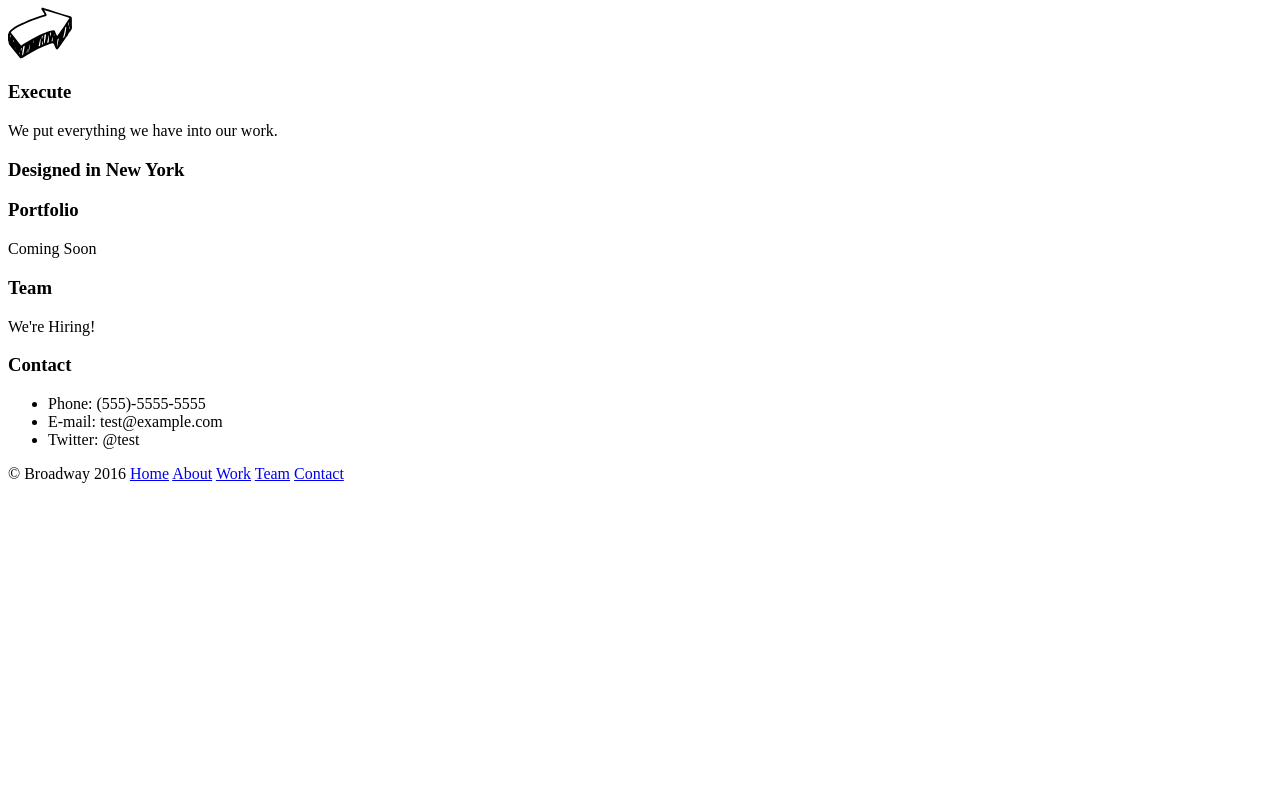
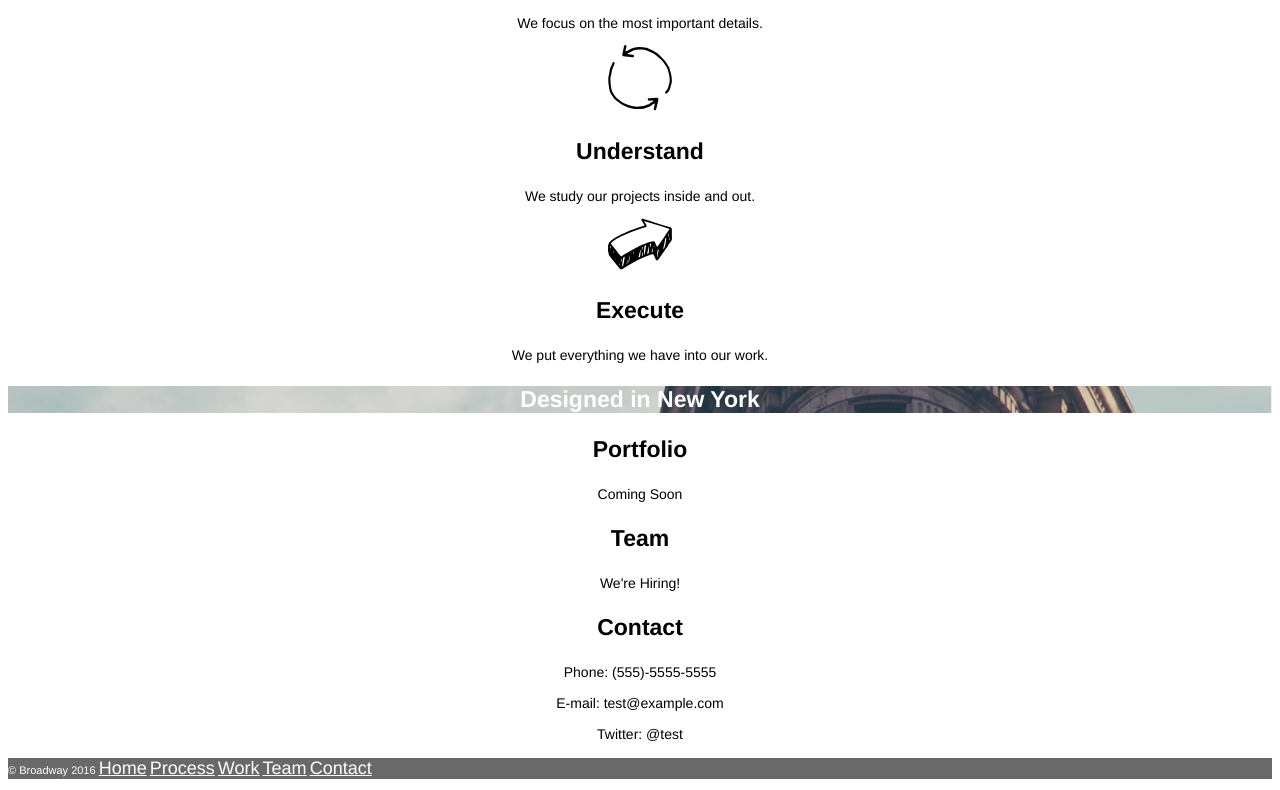
Before and after one commit to LeonardoAguilera/Broadway, a plain HTML site: page index.html in a window 1280 px wide. Shown: the part 526-1316 px from the top of the page. Before the commit the page ends 1025 px from the top, so only its background shows below. Drawn offline with Linux system fonts and the light colour scheme.

Commit message:
Add better divison between sections in the markup, add Styling

```diff
--- a/index.html
+++ b/index.html
@@ -3,16 +3,17 @@
 <head>
     <meta charset="UTF-8">
     <meta name="viewport" content="width=device-width, initial-scale=1.0">
-    <meta http-equiv="X-UA-Compatible" content="ie=edge">
+		<meta http-equiv="X-UA-Compatible" content="ie=edge">
+		<link rel="stylesheet" href="./resources/css/style.css">
     <title>Broadway Design</title>
 </head>
 <body>
 	<div id="home">
-		<h1>Broadway Design</h1>
+		<h1 class="whiteFont">Broadway Design</h1>
 		<nav>
 			<ul>
 				<li><a href="#home">Home</a></li>
-				<li><a href="#about">About</a></li>
+				<li><a href="#process">Process</a></li>
 				<li><a href="#work">Work</a></li>
 				<li><a href="#team">Team</a></li>
 				<li><a href="#contact">Contact</a></li>
@@ -20,7 +21,7 @@
 		</nav>
 	</div>
 
-	<div id="about">
+	<div id="process">
 		<h2>Our Process</h2>
 
 		<img src="./resources/images/identify.svg" alt="">
@@ -34,17 +35,21 @@
 		<img src="./resources/images/execute.svg" alt="">
 		<h3>Execute</h3>
 		<p>We put everything we have into our work.</p>
+
+		<h3 class="whiteFont flatironBg">Designed in New York</h3>
 	</div>
 
 	<div id="work">
-		<h3>Designed in New York</h3>
-
 		<h3>Portfolio</h3>
 		<p>Coming Soon</p>
+	</div>
 
+	<div id="team">
 		<h3>Team</h3>
 		<p>We're Hiring!</p>
+	</div>
 
+	<div id="contact">
 		<h3>Contact</h3>
 		<ul>
 			<li>Phone: (555)-5555-5555</li>
@@ -53,8 +58,8 @@
 		</ul>
 	</div>
 
-	<footer>
-		<p>&copy; Broadway 2016 <a href="#home">Home</a> <a href="#about">About</a> <a href="#work">Work</a> <a href="#team">Team</a> <a href="#contact">Contact</a></p>
+	<footer class="whiteFont">
+		<p>&copy; Broadway 2016 <a href="#home">Home</a> <a href="#process">Process</a> <a href="#work">Work</a> <a href="#team">Team</a> <a href="#contact">Contact</a></p>
 	</footer>
 </body>
 </html>
--- a/resources/css/style.css
+++ b/resources/css/style.css
@@ -0,0 +1,68 @@
+body {
+    text-align: center;
+    font-family: Helvetica, Arial, sans-serif;
+}
+
+footer {
+    text-align: left;
+    background-color: dimgray;
+}
+
+p {
+    font-size: 14px;
+}
+
+ul {
+    padding-left: 0;
+}
+
+li {
+    list-style: none;
+}
+
+nav ul li, #contact ul li {
+    padding-top: 15px
+}
+
+#contact li {
+    font-size: 14px;
+}
+
+nav ul li:first-child, #contact ul li:first-child {
+    padding-top: 0;
+}
+
+.whiteFont, .whiteFont a {
+    color: white;
+}
+
+#home, .flatironBg {
+    background-image: url("../images/the-flatiron-building.png");
+    background-size: cover;
+    background-position: center center;
+    background-repeat: no-repeat;
+}
+
+h1 {
+    font-size: 70px;
+}
+
+h2 {
+    font-size: 32px;
+}
+
+h3 {
+    font-size: 23px;
+}
+
+#home a {
+    color: white;
+}
+
+nav li, footer a {
+    font-size: 18px;
+}
+
+footer p {
+    font-size: 11px;
+}
```
